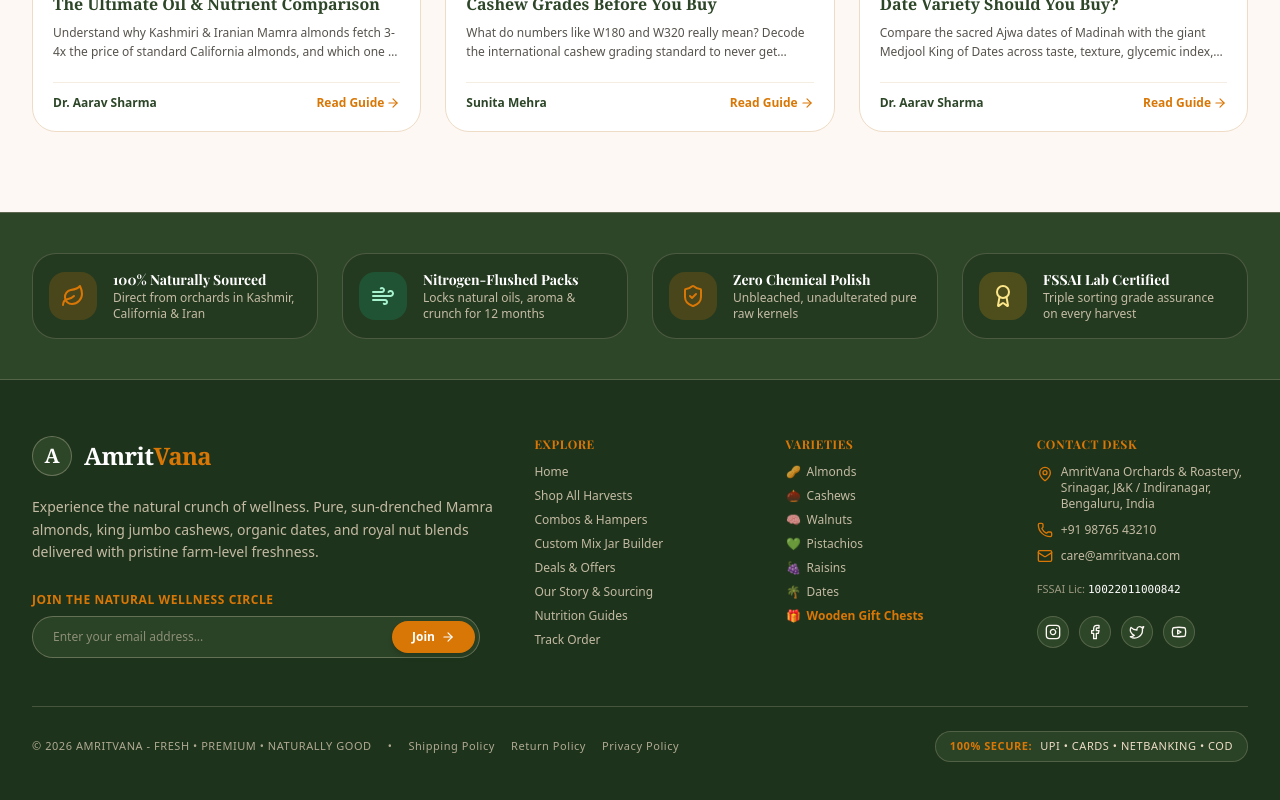
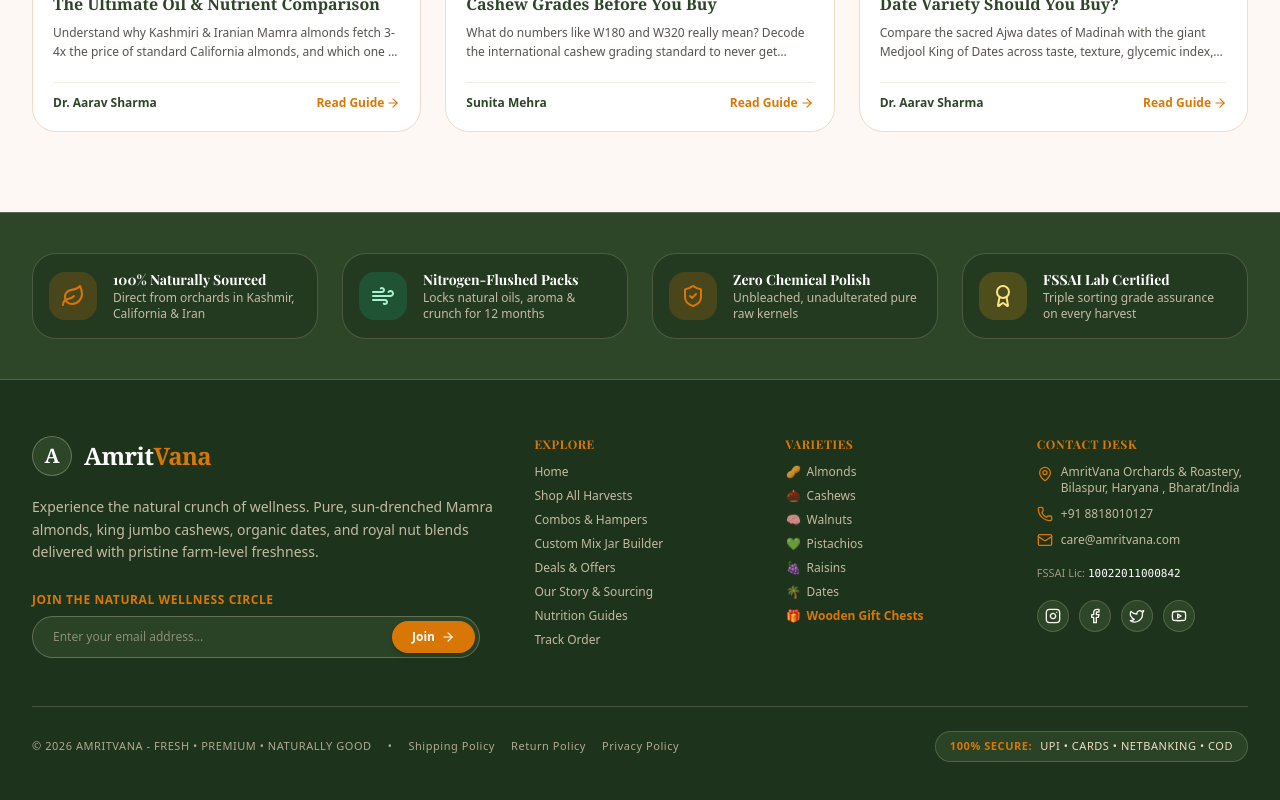
Before and after one commit to vaibhavgarg-bit/AmritVana-DryFruits, a React (Vite) app: page / in a window 1280 px wide. Shown: the part 10094-10894 px from the top of the page. Built offline with nearby package versions, Linux system fonts and the light colour scheme; a web font is replaced by a local one.

Commit message:
contactDesk

```diff
--- a/src/components/common/Footer.tsx
+++ b/src/components/common/Footer.tsx
@@ -195,12 +195,12 @@
               <div className="flex items-start gap-2">
                 <MapPin className="w-4 h-4 text-[#D97706] shrink-0 mt-0.5" />
                 <span>
-                  AmritVana Orchards & Roastery, Srinagar, J&K / Indiranagar, Bengaluru, India
+                  AmritVana Orchards & Roastery, Bilaspur, Haryana , Bharat/India
                 </span>
               </div>
               <div className="flex items-center gap-2">
                 <Phone className="w-4 h-4 text-[#D97706] shrink-0" />
-                <span>+91 98765 43210</span>
+                <span>+91 8818010127</span>
               </div>
               <div className="flex items-center gap-2">
                 <Mail className="w-4 h-4 text-[#D97706] shrink-0" />
```
